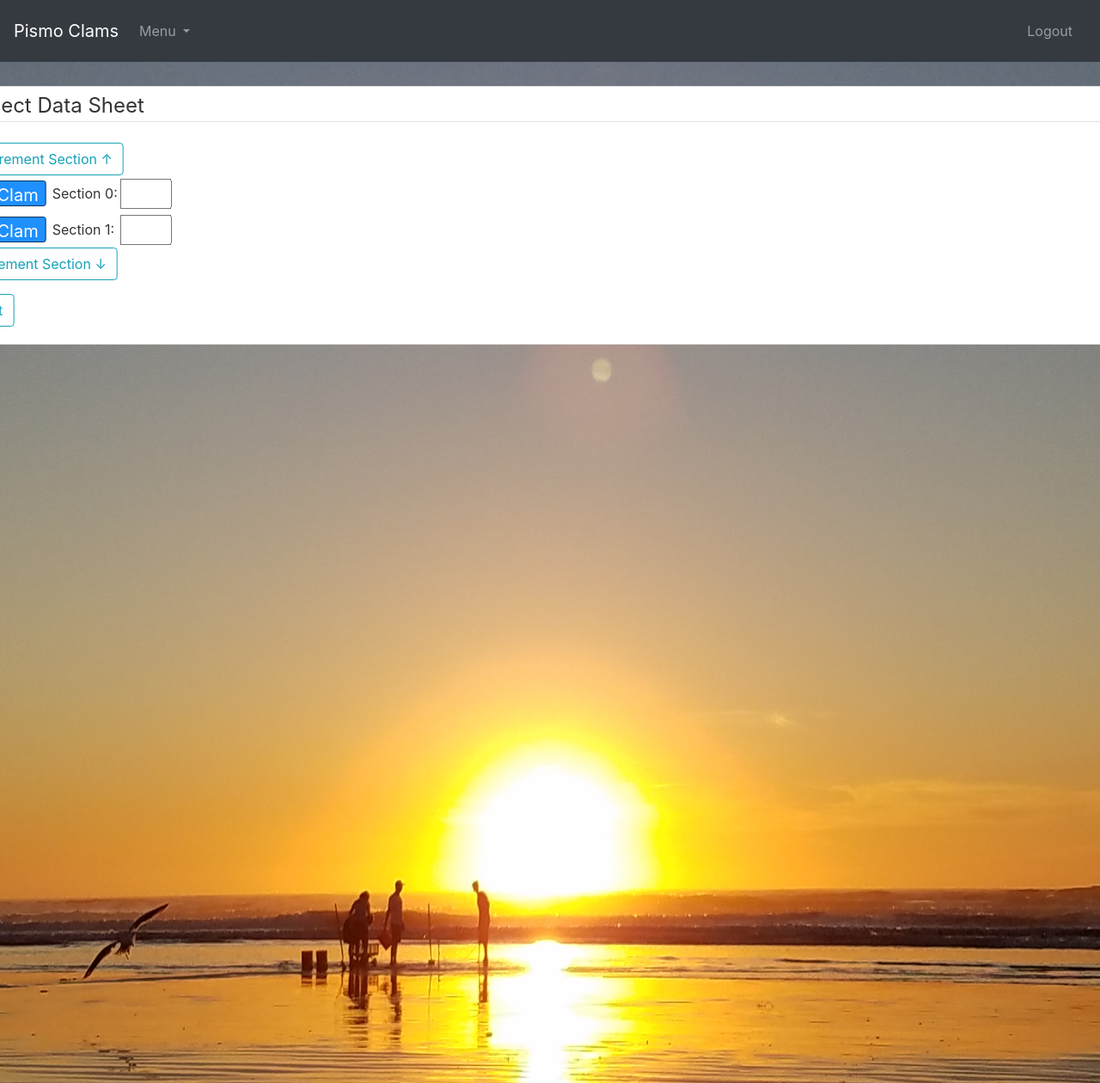
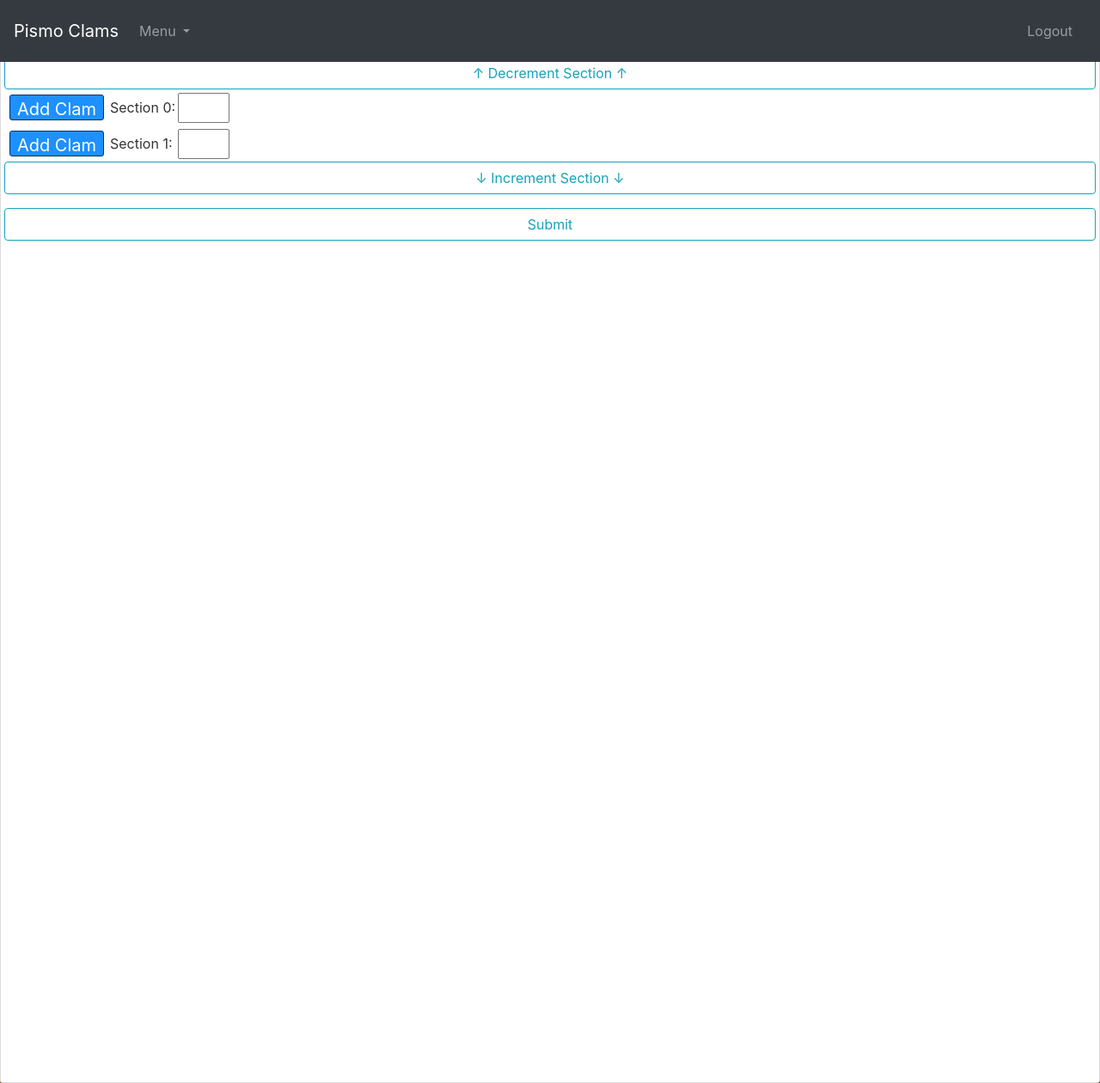
Before and after one commit to Eradbar/PismoClam, a Django app: page /post/new/ in a window 1280 px wide; the page is wider, and only the part inside the window is pictured. Shown: that part at 86% size. Run offline with Django 3.2, Linux system fonts and the light colour scheme; a user stored in the database is signed in; some libraries are stand-ins or nearby versions.

Commit message:
Add files via upload

```diff
--- a/blog/templates/blog/post_form.html
+++ b/blog/templates/blog/post_form.html
@@ -50,15 +50,14 @@
             cursor: move;
         }
         .data-content{
+        	position: fixed;
+    		top: 0; right: 0; bottom: 0; left: 0;
+        	overflow-y:auto;
+        	overflow-x:auto;
             background-color: White;
-        	width: 300%;
-        	height: 100%;
         	border: 1px solid #dddddd;
   			border-radius: 3px;
-        	margin-left: auto;
-        	margin-right: auto;
         	padding: 4px;
-        	transform: translate(-33.5%, 0);
         }
     </style>
 
@@ -77,9 +76,9 @@
 
     <div class="data-content">
     	<legend class="border-bottom mb-4">Transect Data Sheet</legend>
-	    <div style="overflow-x:auto;">
+	    <div>
 	        <fieldset class="form-group">
-	        	<button class="btn btn-outline-info" id="addTopRow">&uarr;  Decrement Section  &uarr;</button>
+	        	<button style="width: 100%;" class="btn btn-outline-info" id="addTopRow">&uarr;  Decrement Section  &uarr;</button>
 		        <table id="dataTable">
 			        <tbody>
 			            <tr>
@@ -94,10 +93,10 @@
 			            </tr>
 			        </tbody>
 			    </table>
-				<button class="btn btn-outline-info" id="addBottomRow">&darr;  Increment Section  &darr;</button>
+				<button style="width: 100%;" class="btn btn-outline-info" id="addBottomRow">&darr;  Increment Section  &darr;</button>
 	        </fieldset>
 		    <div class="form-group">
-		    	<button class="btn btn-outline-info" id="getValues">Submit</button>
+		    	<button style="width: 100%;" class="btn btn-outline-info" id="getValues">Submit</button>
             </div>
 		</div>
     </div>
```
